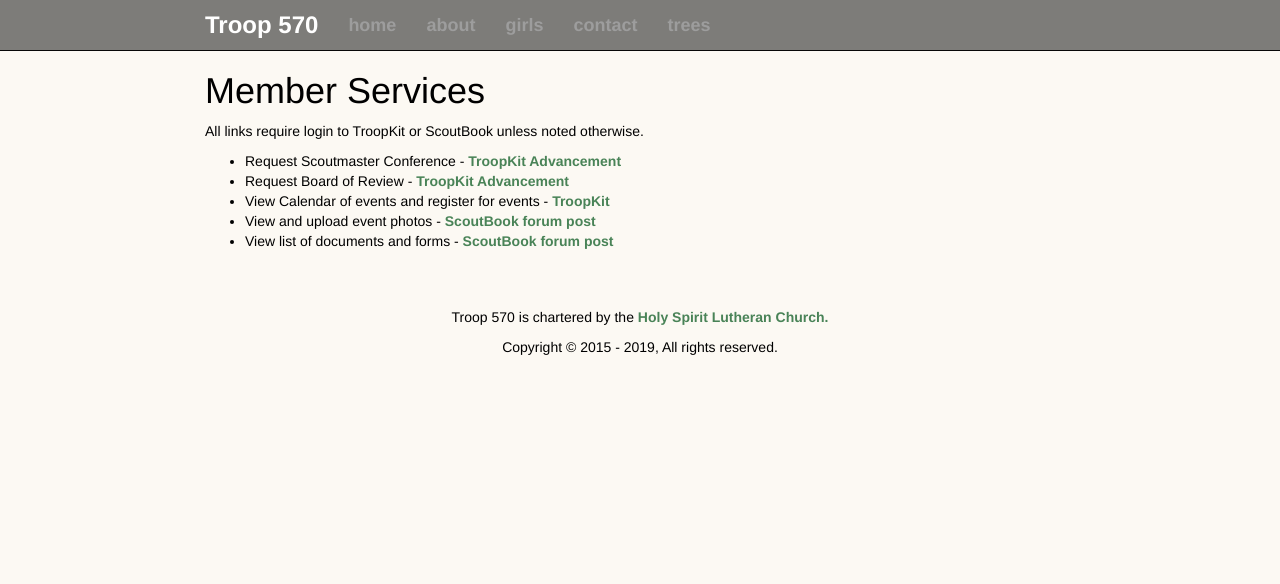
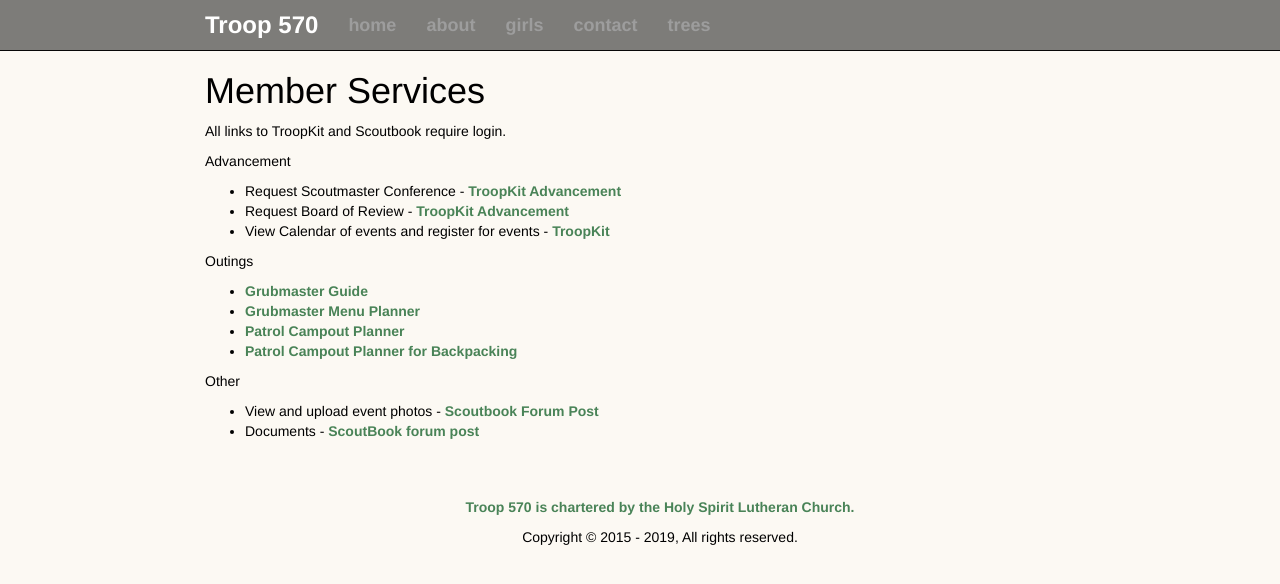
Before and after one commit to troop570/troop570.github.io, a Jekyll site: the page built from services/index.html, in a window 1280 px wide. Shown: the top 584 px of the page. Built offline with Jekyll 4.4.1, drawn with Linux system fonts in a browser that asks for light colours; nearby versions of some CDN libraries.

Commit message:
More improvements to services page

```diff
--- a/services/index.html
+++ b/services/index.html
@@ -3,12 +3,25 @@
 title: Member Services
 ---
 
-<p>All links require login to TroopKit or ScoutBook unless noted otherwise.
+<p>All links to TroopKit and Scoutbook require login.
 
+<p>Advancement</p>
 <ul>
 <li>Request Scoutmaster Conference - <a href="http://troopkit.com/advance2/smc.php">TroopKit Advancement</a>
 <li>Request Board of Review - <a href="http://troopkit.com/advance2/bor.php">TroopKit Advancement</a>
 <li>View Calendar of events and register for events - <a href="http://troopkit.com/profile3/default.php">TroopKit</a>
-<li>View and upload event photos - <a href="https://discussions.scouting.org/t/troop-570-photos-5/133926">ScoutBook forum post</a>
-<li>View list of documents and forms - <a href="https://discussions.scouting.org/t/troop-570-files/114815">ScoutBook forum post</a>
 </ul>
+
+<p>Outings</p>
+<ul>
+<li><a href="#">Grubmaster Guide</a>
+<li><a href="#">Grubmaster Menu Planner</a>
+<li><a href="#">Patrol Campout Planner</a>
+<li><a href="#">Patrol Campout Planner for Backpacking</a>
+</ul>
+
+<p>Other
+<ul>
+<li>View and upload event photos - <a href="https://discussions.scouting.org/search?q=Troop%20570%20Photos%20category%3A2213%20in%3Atitle%20order%3Alatest">Scoutbook Forum Post</a>
+<li>Documents - <a href="https://discussions.scouting.org/search?q=Troop%20570%20Files%20in%3Atitle%20order%3Alatest">ScoutBook forum post</a?
+</ul>
```
